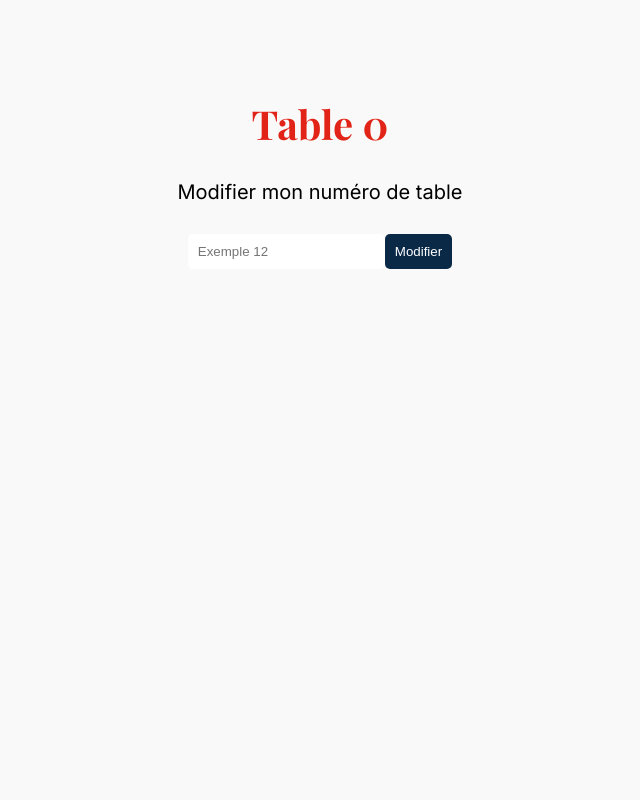
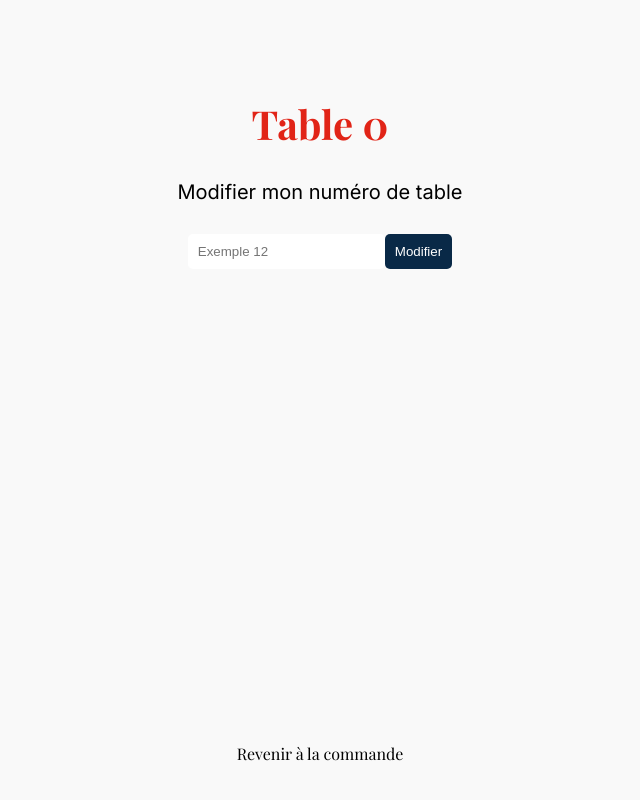
Before and after one commit to Dcisse19/Pizzeria-angular, an Angular app: page /modify-table in a window 1280 px wide. Shown: the part 447-1247 px from the top of the page, without its empty margins (320-960 px from the left). Before the commit the page ends 1190 px from the top, so only its background shows below. Built offline with nearby package versions, Linux system fonts and the light colour scheme; a web font is replaced by a local one.

Commit message:
mise à jour footer

```diff
--- a/src/app/components/footer/footer.component.ts
+++ b/src/app/components/footer/footer.component.ts
@@ -13,6 +13,7 @@ export class FooterComponent {
 
   ngOnInit() {
     const path = this.location.path();
-    this.hideFooter = (path.endsWith('') || path.endsWith('recapitulatif'));
+    const regex = /(modify-table|recap)/;
+    this.hideFooter = (path === '' || regex.test(path));
   }
 }
--- a/src/app/pages/modify-table/modify-table.component.css
+++ b/src/app/pages/modify-table/modify-table.component.css
@@ -38,3 +38,7 @@ input, button{
 .error {
     color: red;
   }
+
+footer{
+    text-align: center;
+  }
--- a/src/app/pages/modify-table/modify-table.component.html
+++ b/src/app/pages/modify-table/modify-table.component.html
@@ -21,3 +21,7 @@
     </div>
 
 </main>
+
+<footer>
+    <a routerLink="/cart">Revenir à la commande</a>
+  </footer>
```
Also changed, not shown: src/app/components/table-form/table-form.component.css (line endings or trailing spaces), src/app/components/table-form/table-form.component.html (indentation only).
